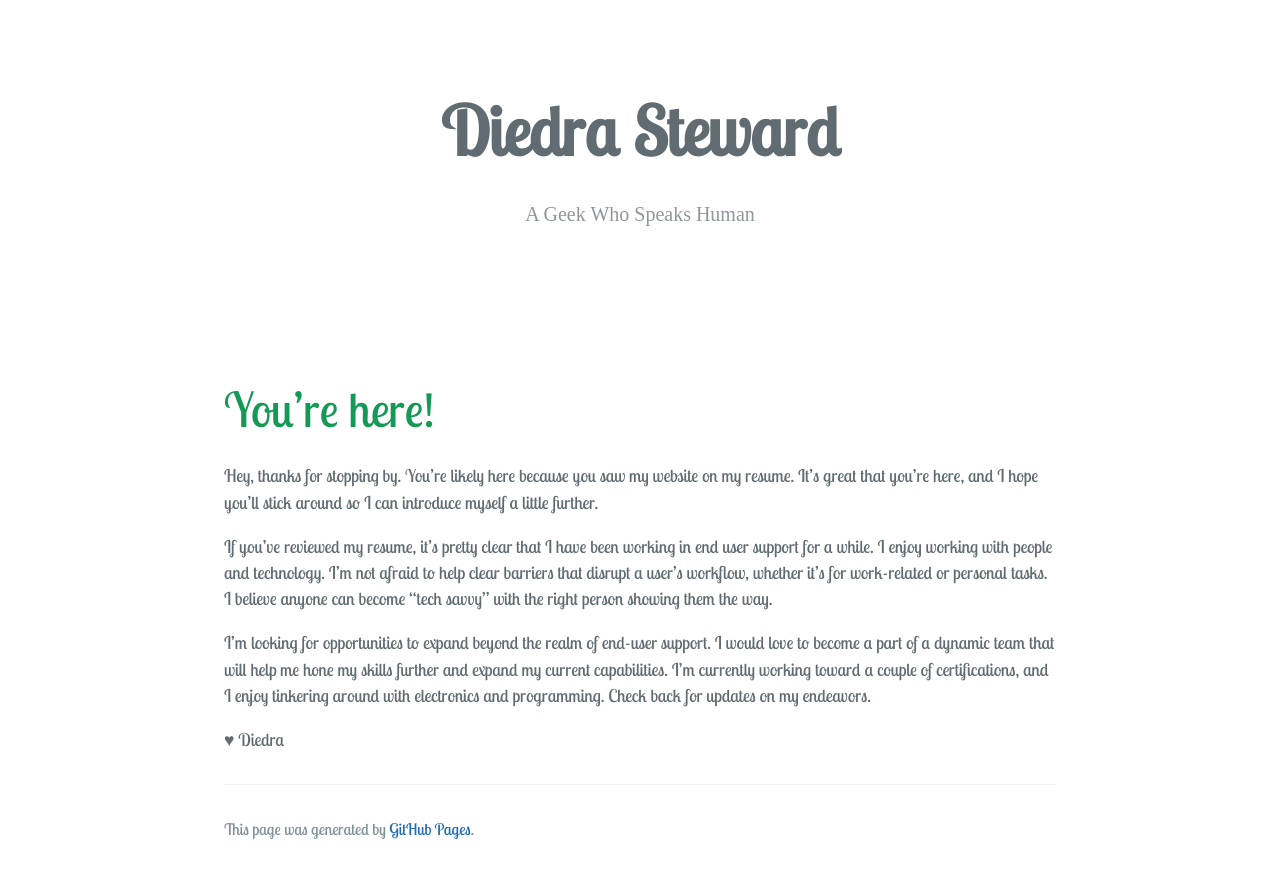
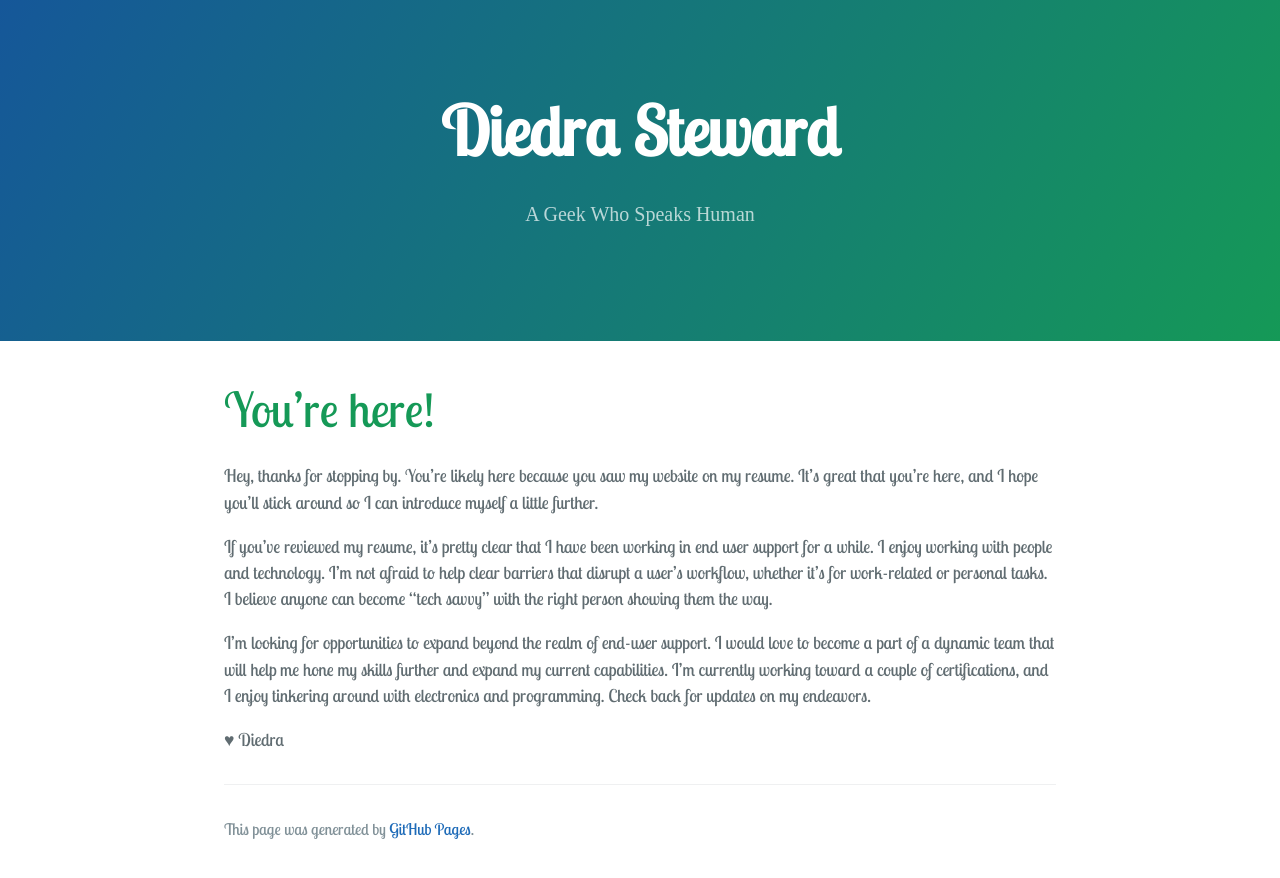
Before and after one commit to punkyit/punkyit.github.io, a Jekyll site: the page built from index.md, in a window 1280 px wide. Shown: the top 878 px of the page. Built offline with Jekyll 4.4.1, drawn with Linux system fonts in a browser that asks for light colours; some web fonts are replaced; our own code applies the rules of GitHub Pages for plain Markdown files.

Commit message:
Update jekyll-theme-cayman.scss

```diff
--- a/_sass/jekyll-theme-cayman.scss
+++ b/_sass/jekyll-theme-cayman.scss
@@ -27,7 +27,7 @@
 body {
   padding: 0;
   margin: 0;
-  font-family: "Nixie One", sans-serif;
+  font-family: "Open Sans", "Helvetica Neue", Helvetica, Arial, sans-serif;
   font-size: 16px;
   line-height: 1.5;
   color: $body-text-color;
@@ -87,10 +87,10 @@ a {
 }
 
 .page-header {
-  color: 5ed2e6;
+  color: $header-heading-color;
   text-align: center;
-  background-color: b4babc;
-  background-image: linear-gradient(120deg, b4babc, 5ed2e6);
+  background-color: $header-bg-color;
+  background-image: linear-gradient(120deg, $header-bg-color-secondary, $header-bg-color);
 
   @include large {
     padding: 5rem 6rem;
```
